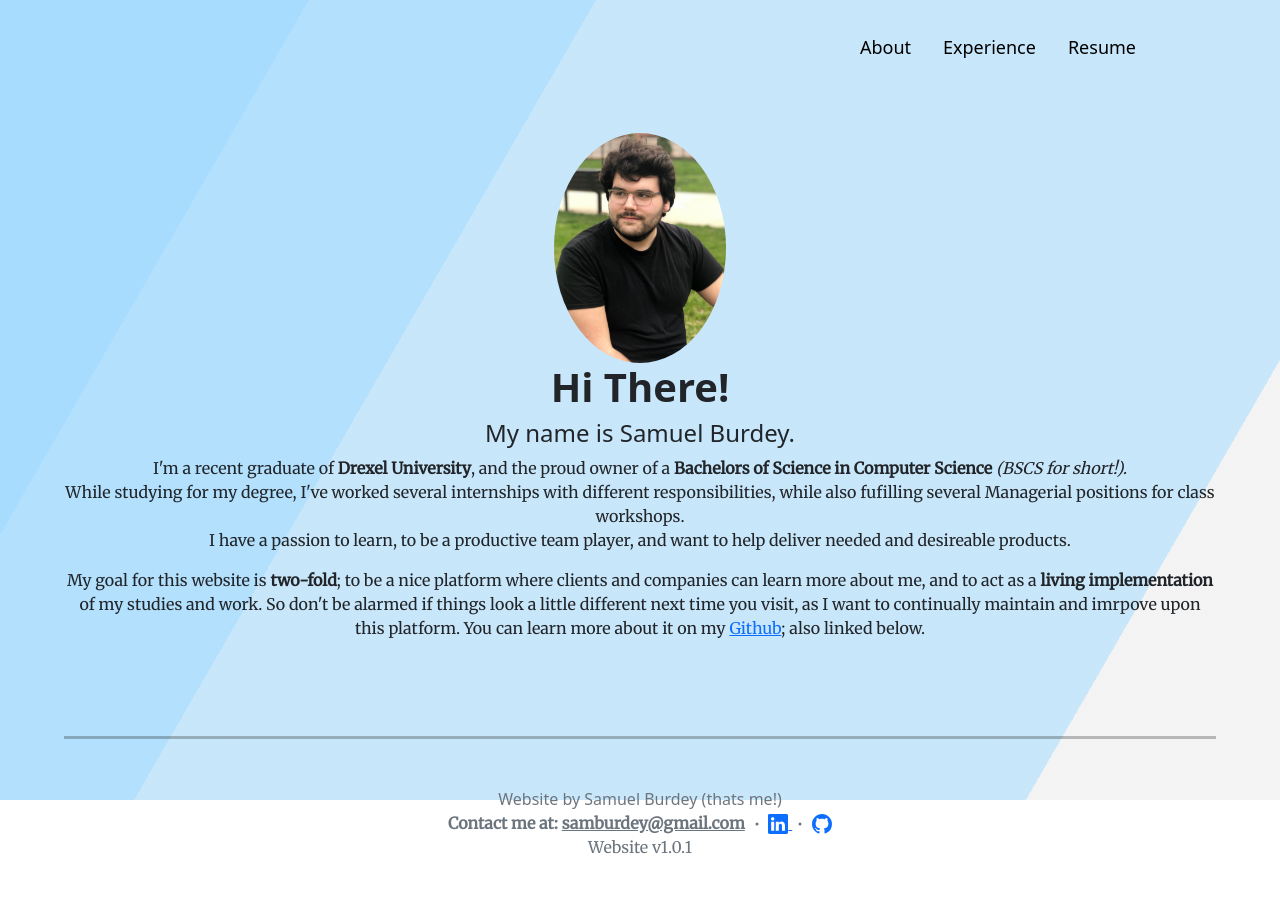
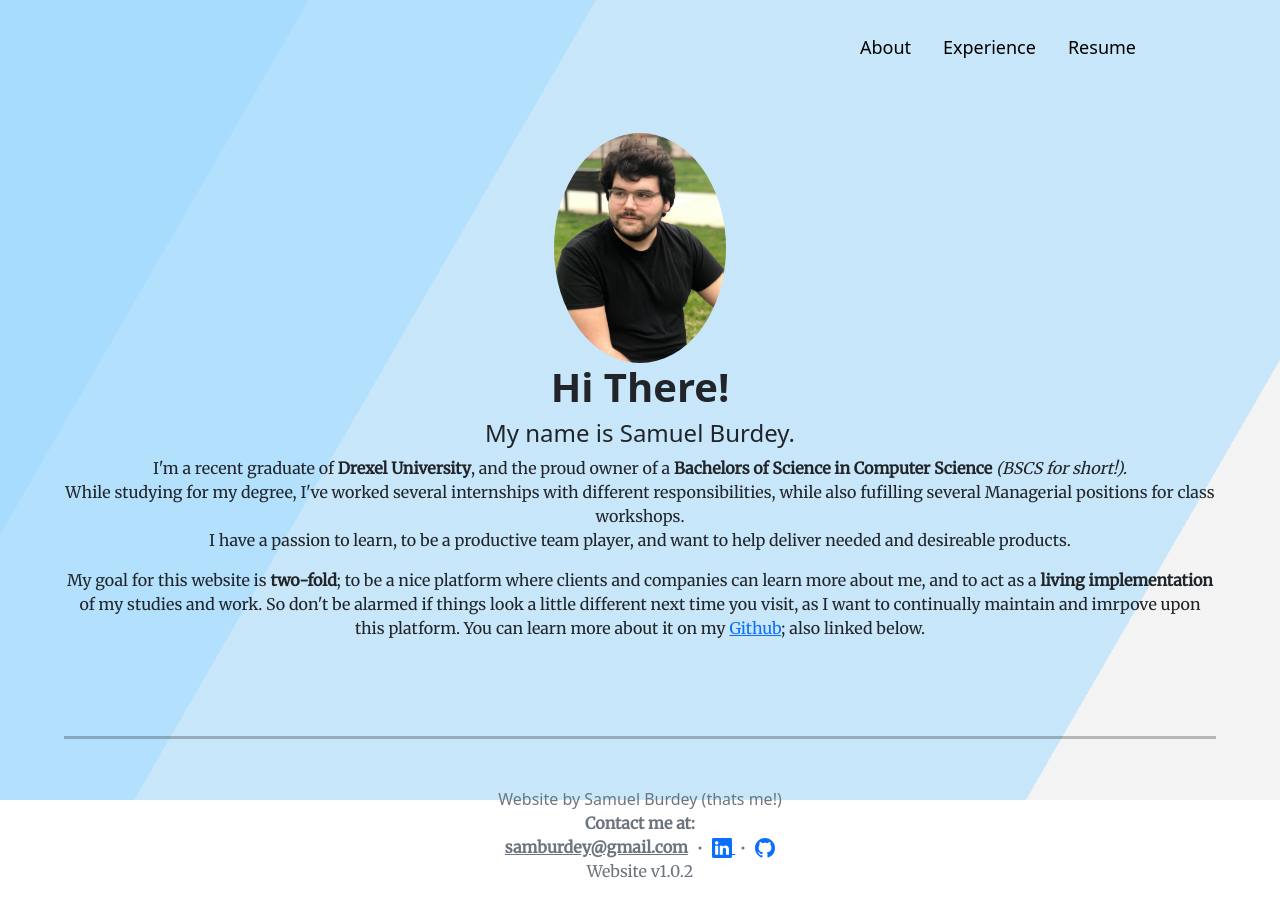
Before and after one commit to SamBurdey/Personal_Website, a plain HTML site: page index.html in a window 1280 px wide. Before the commit the page ends 899 px from the top, so only its background shows below. Drawn offline with nearby package versions, Linux system fonts and the light colour scheme.

Commit message:
Footer Info
Touched up footer information

```diff
--- a/index.html
+++ b/index.html
@@ -265,7 +265,7 @@
 <footer id="Contact" class="text-center text-lg-start text-muted">
   <div class="text-center p-4">
     Website by Samuel Burdey (thats me!)<br>
-    <p><strong>Contact me at:</strong>
+    <p><strong>Contact me at:</strong><br>
     <a class="text-reset fw-bold" href="mailto:samburdey@mail.com?subject = Subject&body = Message">samburdey@gmail.com</a>
 
     <svg xmlns="http://www.w3.org/2000/svg" width="16" height="16" fill="currentColor" class="bi bi-dot" viewBox="0 0 16 16">
@@ -289,7 +289,7 @@
     </a>
 
     <br>
-    Website v1.0.1
+    Website v1.0.2
     </p>
   </div>
 </footer>
```
